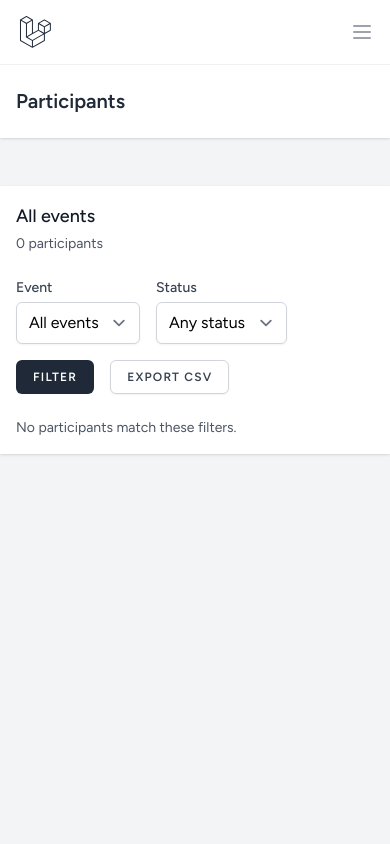
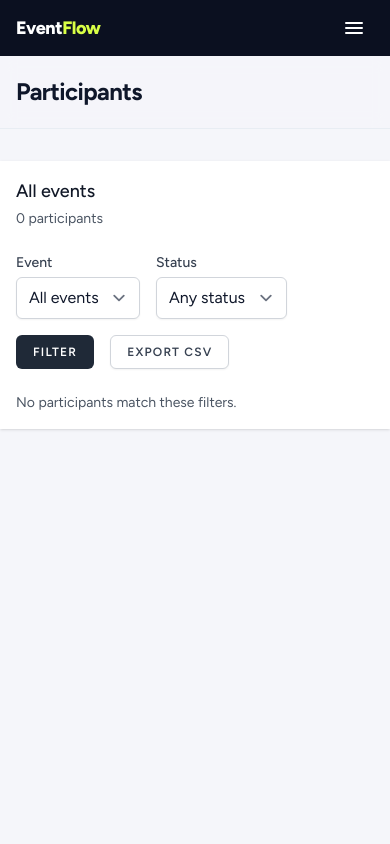
Before and after one commit to Laaxxmm/eventflow, a Laravel app: page /dashboard/participants in a window 390 px wide. Run offline with Laravel 12, Linux system fonts and the light colour scheme; a user stored in the database is signed in; data comes from the database, SQL or seed files in the repository; style sheets or scripts are compiled from the project's sources.

Commit message:
Premium organiser shell: sidebar nav, module-gated items, new home
Dark sidebar on desktop and a drawer on phones with Home, Events,
Participants, Check-in, Race sheets, Certificates and settings. Check-in,
race sheets and certificates only show when the Season Pass + Org
Settings have the module on. Dashboard home gets stat tiles, upcoming
event cards with quick actions, past events, and an empty state whose
one action is "Create your first event".

Co-Authored-By: Claude Opus 5.5 <noreply@anthropic.com>
Claude-Session: https://claude.ai/code/session_01Na3qsCvRyKMaQZmN9RsfFT

```diff
--- /dev/null
+++ b/app/View/Composers/NavigationComposer.php
@@ -0,0 +1,108 @@
+<?php
+
+namespace App\View\Composers;
+
+use App\Contracts\Entitlements;
+use App\Enums\Module;
+use App\Enums\Role;
+use App\Models\Event;
+use App\Models\User;
+use Illuminate\Support\Facades\Gate;
+use Illuminate\Support\Facades\Route;
+use Illuminate\View\View;
+
+/**
+ * Organiser sidebar: groups of {label, href, icon, active}. Race sheets, certificates and
+ * check-in appear only when the org's Season Pass + Org Settings have the module on.
+ */
+class NavigationComposer
+{
+    /** Heroicon-style outline paths (24x24). */
+    public const ICONS = [
+        'home' => 'M3 10.5 12 3l9 7.5V21h-6v-6H9v6H3z',
+        'events' => 'M8 3v3m8-3v3M4 8h16M5 5h14a1 1 0 0 1 1 1v14a1 1 0 0 1-1 1H5a1 1 0 0 1-1-1V6a1 1 0 0 1 1-1z',
+        'people' => 'M16 19v-1a4 4 0 0 0-4-4H6a4 4 0 0 0-4 4v1M9 10a3 3 0 1 0 0-6 3 3 0 0 0 0 6zm13 9v-1a4 4 0 0 0-3-3.9M16 4.1a3 3 0 0 1 0 5.8',
+        'scan' => 'M4 8V5a1 1 0 0 1 1-1h3m8 0h3a1 1 0 0 1 1 1v3m0 8v3a1 1 0 0 1-1 1h-3m-8 0H5a1 1 0 0 1-1-1v-3M7 12h10',
+        'sheet' => 'M9 4h6M5 6h14v14H5zM9 10h6M9 14h6M9 18h3',
+        'award' => 'M12 15a6 6 0 1 0 0-12 6 6 0 0 0 0 12zm-3.5 4.5L7 22l5-2 5 2-1.5-2.5M9 14.5 8 22m8-7.5 1 7.5',
+        'bell' => 'M15 17h5l-1.4-1.4A2 2 0 0 1 18 14.2V11a6 6 0 0 0-12 0v3.2a2 2 0 0 1-.6 1.4L4 17h5m6 0a3 3 0 0 1-6 0',
+        'settings' => 'M10.3 4.3a1.7 1.7 0 0 1 3.4 0 1.7 1.7 0 0 0 2.6 1.1 1.7 1.7 0 0 1 2.4 2.4 1.7 1.7 0 0 0 1.1 2.6 1.7 1.7 0 0 1 0 3.4 1.7 1.7 0 0 0-1.1 2.6 1.7 1.7 0 0 1-2.4 2.4 1.7 1.7 0 0 0-2.6 1.1 1.7 1.7 0 0 1-3.4 0 1.7 1.7 0 0 0-2.6-1.1 1.7 1.7 0 0 1-2.4-2.4 1.7 1.7 0 0 0-1.1-2.6 1.7 1.7 0 0 1 0-3.4 1.7 1.7 0 0 0 1.1-2.6 1.7 1.7 0 0 1 2.4-2.4 1.7 1.7 0 0 0 2.6-1.1zM12 15a3 3 0 1 0 0-6 3 3 0 0 0 0 6z',
+        'card' => 'M3 6h18v12H3zM3 10h18M7 15h3',
+        'shield' => 'M12 3 4 6v6c0 4.4 3.4 8.4 8 9 4.6-.6 8-4.6 8-9V6z',
+    ];
+
+    public function compose(View $view): void
+    {
+        $view->with('nav', $this->groups(request()->user()));
+    }
+
+    /** @return list<array{label: string|null, items: list<array{label: string, href: string, icon: string, active: bool}>}> */
+    public function groups(?User $user): array
+    {
+        if ($user === null) {
+            return [];
+        }
+
+        $groups = [];
+        $org = $user->org;
+
+        if ($org && $user->hasRole(Role::Owner, Role::Staff)) {
+            $on = fn (Module $m) => ! app()->bound(Entitlements::class) || app(Entitlements::class)->enabled($org, $m);
+            $focus = $this->focusEvent();
+
+            $items = [
+                $this->item(__('Home'), 'dashboard', 'home', 'dashboard'),
+                $this->item(__('Events'), 'organiser.events.index', 'events', 'organiser.events.*'),
+                $this->item(__('Participants'), 'dashboard.participants', 'people', 'dashboard.participants*'),
+            ];
+            if ($on(Module::CheckIn) && Route::has('checkin.index')) {
+                $items[] = $this->item(__('Check-in'), 'checkin.index', 'scan', 'checkin.*');
+            }
+            if ($on(Module::RaceSheets) && Route::has('reports.race-sheet')) {
+                $items[] = $this->item(__('Race sheets'), $focus ? route('reports.race-sheet', $focus) : 'organiser.events.index', 'sheet', 'reports.race-sheet*');
+            }
+            if ($on(Module::Certificates) && Route::has('reports.certificates')) {
+                $items[] = $this->item(__('Certificates'), $focus ? route('reports.certificates', $focus) : 'organiser.events.index', 'award', 'reports.certificates*');
+            }
+            $groups[] = ['label' => null, 'items' => $items];
+
+            $settings = [];
+            if (Gate::forUser($user)->allows('manage-org')) {
+                if (Route::has('settings.edit')) {
+                    $settings[] = $this->item(__('Modules'), 'settings.edit', 'settings', 'settings.edit');
+                }
+                if (Route::has('settings.notifications.show')) {
+                    $settings[] = $this->item(__('Notifications'), 'settings.notifications.show', 'bell', 'settings.notifications.*');
+                }
+            }
+            if (Route::has('account.plan')) {
+                $settings[] = $this->item(__('Plan & billing'), 'account.plan', 'card', 'account.plan');
+            }
+            $groups[] = ['label' => __('Settings'), 'items' => $settings];
+        }
+
+        if ($user->isPlatformAdmin() && Route::has('platform.orgs.index')) {
+            $groups[] = ['label' => __('Indefine'), 'items' => [$this->item(__('Organisations'), 'platform.orgs.index', 'shield', 'platform.*')]];
+        }
+
+        return array_values(array_filter($groups, fn ($g) => $g['items'] !== []));
+    }
+
+    /** The next upcoming event (else the latest) for per-event pages in the nav. */
+    private function focusEvent(): ?Event
+    {
+        return Event::query()->where('date', '>=', now()->subDay())->orderBy('date')->first()
+            ?? Event::query()->latest('date')->first();
+    }
+
+    /** @return array{label: string, href: string, icon: string, active: bool} */
+    private function item(string $label, string $routeOrUrl, string $icon, string $activePattern): array
+    {
+        return [
+            'label' => $label,
+            'href' => str_starts_with($routeOrUrl, 'http') ? $routeOrUrl : route($routeOrUrl),
+            'icon' => self::ICONS[$icon],
+            'active' => request()->routeIs($activePattern),
+        ];
+    }
+}
--- /dev/null
+++ b/app/View/ViewServiceProvider.php
@@ -0,0 +1,16 @@
+<?php
+
+namespace App\View;
+
+use App\View\Composers\NavigationComposer;
+use Illuminate\Support\Facades\View;
+use Illuminate\Support\ServiceProvider;
+
+/** UX layer: view composers for the organiser shell. */
+class ViewServiceProvider extends ServiceProvider
+{
+    public function boot(): void
+    {
+        View::composer('layouts.navigation', NavigationComposer::class);
+    }
+}
--- a/bootstrap/providers.php
+++ b/bootstrap/providers.php
@@ -4,10 +4,12 @@ use App\Notifications\NotificationServiceProvider;
 use App\Providers\AppServiceProvider;
 use App\Providers\PaymentServiceProvider;
 use App\Saas\SaasServiceProvider;
+use App\View\ViewServiceProvider;
 
 return [
     AppServiceProvider::class,
     PaymentServiceProvider::class,
     NotificationServiceProvider::class,
     SaasServiceProvider::class,
+    ViewServiceProvider::class,
 ];
--- a/resources/views/layouts/app.blade.php
+++ b/resources/views/layouts/app.blade.php
@@ -1,3 +1,4 @@
+{{-- Organiser shell: sidebar on desktop, top bar + drawer on phones. Pages pass $header (title) and $slot. --}}
 <!DOCTYPE html>
 <html lang="{{ str_replace('_', '-', app()->getLocale()) }}">
     <head>
@@ -5,32 +6,30 @@
         <meta name="viewport" content="width=device-width, initial-scale=1">
         <meta name="csrf-token" content="{{ csrf_token() }}">
 
-        <title>{{ config('app.name', 'Laravel') }}</title>
+        <title>{{ isset($title) ? $title.' · ' : '' }}{{ config('app.name', 'EventFlow') }}</title>
 
-        <!-- Fonts -->
         <link rel="preconnect" href="https://fonts.bunny.net">
-        <link href="https://fonts.bunny.net/css?family=figtree:400,500,600&display=swap" rel="stylesheet" />
+        <link href="https://fonts.bunny.net/css?family=figtree:400,500,600,700,800&display=swap" rel="stylesheet" />
 
-        <!-- Scripts -->
         @vite(['resources/css/app.css', 'resources/js/app.js'])
     </head>
-    <body class="font-sans antialiased">
-        <div class="min-h-screen bg-gray-100">
+    <body class="font-sans antialiased bg-[#f5f6fa] text-slate-900">
+        <div x-data="{ open: false }" class="min-h-screen lg:flex">
             @include('layouts.navigation')
 
-            <!-- Page Heading -->
+            <div class="min-w-0 flex-1">
                 @isset($header)
-                <header class="bg-white shadow">
-                    <div class="max-w-7xl mx-auto py-6 px-4 sm:px-6 lg:px-8">
+                    <header class="border-b border-slate-200/70 bg-[#f5f6fa]/90 backdrop-blur lg:sticky lg:top-0 lg:z-20">
+                        <div class="mx-auto flex max-w-6xl flex-wrap items-center justify-between gap-4 px-4 py-5 sm:px-6 lg:px-10 [&_h2]:text-2xl [&_h2]:font-bold [&_h2]:tracking-tight [&_h2]:text-slate-900">
                             {{ $header }}
                         </div>
                     </header>
                 @endisset
 
-            <!-- Page Content -->
-            <main>
+                <main class="[&>div.py-12]:py-8">
                     {{ $slot }}
                 </main>
             </div>
+        </div>
     </body>
 </html>
--- a/resources/views/layouts/navigation.blade.php
+++ b/resources/views/layouts/navigation.blade.php
@@ -1,100 +1,80 @@
-<nav x-data="{ open: false }" class="bg-white border-b border-gray-100">
-    <!-- Primary Navigation Menu -->
-    <div class="max-w-7xl mx-auto px-4 sm:px-6 lg:px-8">
-        <div class="flex justify-between h-16">
-            <div class="flex">
-                <!-- Logo -->
-                <div class="shrink-0 flex items-center">
-                    <a href="{{ route('dashboard') }}">
-                        <x-application-logo class="block h-9 w-auto fill-current text-gray-800" />
-                    </a>
-                </div>
+{{-- Organiser navigation. $nav from App\View\Composers\NavigationComposer. Parent has x-data="{ open }". --}}
+@php
+    $user = Auth::user();
+    $orgName = $user->org?->name ?? ($user->isPlatformAdmin() ? 'Indefine' : config('app.name'));
+@endphp
 
-                <!-- Navigation Links -->
-                <div class="hidden space-x-8 sm:-my-px sm:ms-10 sm:flex">
-                    <x-nav-link :href="route('dashboard')" :active="request()->routeIs('dashboard')">
-                        {{ __('Dashboard') }}
-                    </x-nav-link>
-                </div>
+{{-- Phone top bar --}}
+<div class="sticky top-0 z-30 flex h-14 items-center justify-between bg-[#0b1020] px-4 text-white lg:hidden">
+    <a href="{{ route('app') }}" class="text-lg font-extrabold tracking-tight">Event<span class="text-[#d9ff45]">Flow</span></a>
+    <button type="button" @click="open = true" class="rounded-lg p-2 hover:bg-white/10 focus:outline-none focus:ring-2 focus:ring-[#d9ff45]" aria-label="{{ __('Open menu') }}">
+        <svg class="h-6 w-6" fill="none" viewBox="0 0 24 24" stroke="currentColor" stroke-width="2"><path stroke-linecap="round" d="M4 7h16M4 12h16M4 17h16"/></svg>
+    </button>
+</div>
+
+{{-- Drawer backdrop (phones) --}}
+<div x-show="open" x-transition.opacity @click="open = false" class="fixed inset-0 z-40 bg-black/40 lg:hidden" style="display: none;"></div>
+
+<aside
+    :class="open ? 'translate-x-0' : '-translate-x-full'"
+    class="fixed inset-y-0 left-0 z-50 flex w-72 -translate-x-full flex-col bg-[#0b1020] text-white transition-transform duration-200 lg:sticky lg:top-0 lg:h-screen lg:translate-x-0"
+    aria-label="{{ __('Main') }}"
+>
+    <div class="flex items-center justify-between px-6 pt-6">
+        <a href="{{ route('app') }}" class="text-xl font-extrabold tracking-tight">Event<span class="text-[#d9ff45]">Flow</span></a>
+        <button type="button" @click="open = false" class="rounded-lg p-1.5 text-white/60 hover:bg-white/10 lg:hidden" aria-label="{{ __('Close menu') }}">
+            <svg class="h-5 w-5" fill="none" viewBox="0 0 24 24" stroke="currentColor" stroke-width="2"><path stroke-linecap="round" d="M6 6l12 12M18 6 6 18"/></svg>
+        </button>
+    </div>
+    <p class="mt-1 truncate px-6 text-sm text-white/50">{{ $orgName }}</p>
+
+    @if ($user->org && Route::has('organiser.events.create') && $user->can('view-dashboard'))
+        <div class="px-4 pt-6">
+            <a href="{{ route('organiser.events.create') }}" class="flex items-center justify-center gap-2 rounded-xl bg-[#d9ff45] px-4 py-2.5 text-sm font-bold text-[#0b1020] hover:bg-white">
+                <svg class="h-4 w-4" fill="none" viewBox="0 0 24 24" stroke="currentColor" stroke-width="2.5"><path stroke-linecap="round" d="M12 5v14M5 12h14"/></svg>
+                {{ __('New event') }}
+            </a>
+        </div>
+    @endif
+
+    <nav class="mt-6 flex-1 space-y-6 overflow-y-auto px-3">
+        @foreach ($nav as $group)
+            <div>
+                @if ($group['label'])
+                    <p class="px-3 pb-2 text-xs font-semibold uppercase tracking-wider text-white/40">{{ $group['label'] }}</p>
+                @endif
+                <ul class="space-y-1">
+                    @foreach ($group['items'] as $item)
+                        <li>
+                            <a href="{{ $item['href'] }}" @class([
+                                'flex items-center gap-3 rounded-xl px-3 py-2.5 text-sm font-medium transition',
+                                'bg-white/10 text-white' => $item['active'],
+                                'text-white/70 hover:bg-white/5 hover:text-white' => ! $item['active'],
+                            ]) @if ($item['active']) aria-current="page" @endif>
+                                <svg class="h-5 w-5 shrink-0 {{ $item['active'] ? 'text-[#d9ff45]' : '' }}" fill="none" viewBox="0 0 24 24" stroke="currentColor" stroke-width="1.7" stroke-linecap="round" stroke-linejoin="round" aria-hidden="true"><path d="{{ $item['icon'] }}"/></svg>
+                                {{ $item['label'] }}
+                            </a>
+                        </li>
+                    @endforeach
+                </ul>
             </div>
+        @endforeach
+    </nav>
 
-            <!-- Settings Dropdown -->
-            <div class="hidden sm:flex sm:items-center sm:ms-6">
-                <x-dropdown align="right" width="48">
-                    <x-slot name="trigger">
-                        <button class="inline-flex items-center px-3 py-2 border border-transparent text-sm leading-4 font-medium rounded-md text-gray-500 bg-white hover:text-gray-700 focus:outline-none transition ease-in-out duration-150">
-                            <div>{{ Auth::user()->name }}</div>
-
-                            <div class="ms-1">
-                                <svg class="fill-current h-4 w-4" xmlns="http://www.w3.org/2000/svg" viewBox="0 0 20 20">
-                                    <path fill-rule="evenodd" d="M5.293 7.293a1 1 0 011.414 0L10 10.586l3.293-3.293a1 1 0 111.414 1.414l-4 4a1 1 0 01-1.414 0l-4-4a1 1 0 010-1.414z" clip-rule="evenodd" />
-                                </svg>
-                            </div>
-                        </button>
-                    </x-slot>
-
-                    <x-slot name="content">
-                        <x-dropdown-link :href="route('profile.edit')">
-                            {{ __('Profile') }}
-                        </x-dropdown-link>
-
-                        <!-- Authentication -->
-                        <form method="POST" action="{{ route('logout') }}">
-                            @csrf
-
-                            <x-dropdown-link :href="route('logout')"
-                                    onclick="event.preventDefault();
-                                                this.closest('form').submit();">
-                                {{ __('Log Out') }}
-                            </x-dropdown-link>
-                        </form>
-                    </x-slot>
-                </x-dropdown>
-            </div>
-
-            <!-- Hamburger -->
-            <div class="-me-2 flex items-center sm:hidden">
-                <button @click="open = ! open" class="inline-flex items-center justify-center p-2 rounded-md text-gray-400 hover:text-gray-500 hover:bg-gray-100 focus:outline-none focus:bg-gray-100 focus:text-gray-500 transition duration-150 ease-in-out">
-                    <svg class="h-6 w-6" stroke="currentColor" fill="none" viewBox="0 0 24 24">
-                        <path :class="{'hidden': open, 'inline-flex': ! open }" class="inline-flex" stroke-linecap="round" stroke-linejoin="round" stroke-width="2" d="M4 6h16M4 12h16M4 18h16" />
-                        <path :class="{'hidden': ! open, 'inline-flex': open }" class="hidden" stroke-linecap="round" stroke-linejoin="round" stroke-width="2" d="M6 18L18 6M6 6l12 12" />
-                    </svg>
-                </button>
+    <div class="border-t border-white/10 p-4">
+        <div class="flex items-center gap-3 px-2">
+            <span class="flex h-9 w-9 shrink-0 items-center justify-center rounded-full bg-white/10 text-sm font-bold">{{ \Illuminate\Support\Str::of($user->name)->explode(' ')->map(fn ($p) => mb_substr($p, 0, 1))->take(2)->implode('') }}</span>
+            <div class="min-w-0 flex-1">
+                <p class="truncate text-sm font-semibold">{{ $user->name }}</p>
+                <p class="truncate text-xs text-white/50">{{ $user->email }}</p>
             </div>
         </div>
-    </div>
-
-    <!-- Responsive Navigation Menu -->
-    <div :class="{'block': open, 'hidden': ! open}" class="hidden sm:hidden">
-        <div class="pt-2 pb-3 space-y-1">
-            <x-responsive-nav-link :href="route('dashboard')" :active="request()->routeIs('dashboard')">
-                {{ __('Dashboard') }}
-            </x-responsive-nav-link>
-        </div>
-
-        <!-- Responsive Settings Options -->
-        <div class="pt-4 pb-1 border-t border-gray-200">
-            <div class="px-4">
-                <div class="font-medium text-base text-gray-800">{{ Auth::user()->name }}</div>
-                <div class="font-medium text-sm text-gray-500">{{ Auth::user()->email }}</div>
-            </div>
-
-            <div class="mt-3 space-y-1">
-                <x-responsive-nav-link :href="route('profile.edit')">
-                    {{ __('Profile') }}
-                </x-responsive-nav-link>
-
-                <!-- Authentication -->
-                <form method="POST" action="{{ route('logout') }}">
-                    @csrf
-
-                    <x-responsive-nav-link :href="route('logout')"
-                            onclick="event.preventDefault();
-                                        this.closest('form').submit();">
-                        {{ __('Log Out') }}
-                    </x-responsive-nav-link>
-                </form>
-            </div>
+        <div class="mt-3 flex gap-2 text-sm">
+            <a href="{{ route('profile.edit') }}" class="flex-1 rounded-lg px-3 py-2 text-center text-white/70 hover:bg-white/5 hover:text-white">{{ __('Profile') }}</a>
+            <form method="POST" action="{{ route('logout') }}" class="flex-1">
+                @csrf
+                <button type="submit" class="w-full rounded-lg px-3 py-2 text-white/70 hover:bg-white/5 hover:text-white">{{ __('Log out') }}</button>
+            </form>
         </div>
     </div>
-</nav>
+</aside>
```
Also changed, not shown: resources/views/dashboard/index.blade.php (+120 -79 lines), tests/Feature/Auth/DashboardTest.php (+12 -8 lines). Lines whose indentation alone changed are shown as unchanged.
